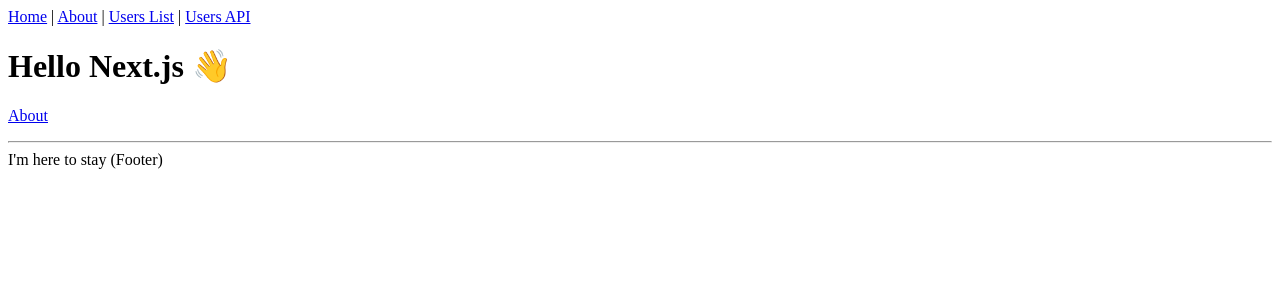
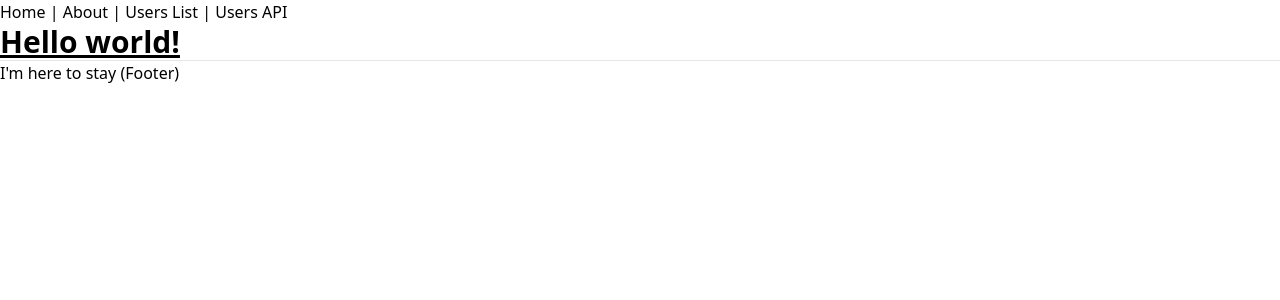
Before and after one commit to samueldlacruz/oriontek-client-list, a Next.js app: page / in a window 1280 px wide. Shown: the top 300 px of the page. Built offline with nearby package versions, Linux system fonts and the light colour scheme.

Commit message:
chore: tailwind css added

```diff
--- a/package.json
+++ b/package.json
@@ -15,6 +15,9 @@
     "@types/node": "^12.12.21",
     "@types/react": "^17.0.2",
     "@types/react-dom": "^17.0.1",
+    "autoprefixer": "^10.4.14",
+    "postcss": "^8.4.21",
+    "tailwindcss": "^3.3.1",
     "typescript": "^4.8.3"
   }
 }
--- /dev/null
+++ b/pages/_app.tsx
@@ -0,0 +1,18 @@
+import '../styles/global.css'
+import type { AppProps } from 'next/app'
+import Head from 'next/head'
+
+function MyApp({ Component, pageProps }: AppProps) {
+  return (
+    <>
+      <Head>
+        <title>Clients List App</title>
+      </Head>
+
+        <Component {...pageProps} />
+    </>
+  )
+
+}
+
+export default MyApp
--- a/pages/index.tsx
+++ b/pages/index.tsx
@@ -3,10 +3,9 @@
 
 const IndexPage = () => (
   <Layout title="Home | Next.js + TypeScript Example">
-    <h1>Hello Next.js 👋</h1>
-    <p>
-      <Link href="/about">About</Link>
-    </p>
+    <h1 className="text-3xl font-bold underline">
+      Hello world!
+    </h1>
   </Layout>
 )
 
--- /dev/null
+++ b/postcss.config.js
@@ -0,0 +1,6 @@
+module.exports = {
+  plugins: {
+    tailwindcss: {},
+    autoprefixer: {},
+  },
+}
--- /dev/null
+++ b/styles/global.css
@@ -0,0 +1,3 @@
+@tailwind base;
+@tailwind components;
+@tailwind utilities;
--- /dev/null
+++ b/tailwind.config.js
@@ -0,0 +1,15 @@
+/** @type {import('tailwindcss').Config} */
+module.exports = {
+  content: [
+    "./app/**/*.{js,ts,jsx,tsx}",
+    "./pages/**/*.{js,ts,jsx,tsx}",
+    "./components/**/*.{js,ts,jsx,tsx}",
+
+    // Or if using `src` directory:
+    "./src/**/*.{js,ts,jsx,tsx}",
+  ],
+  theme: {
+    extend: {},
+  },
+  plugins: [],
+}
```
Also changed, not shown: 2 other files (tests, documents, lock files or other folders).
